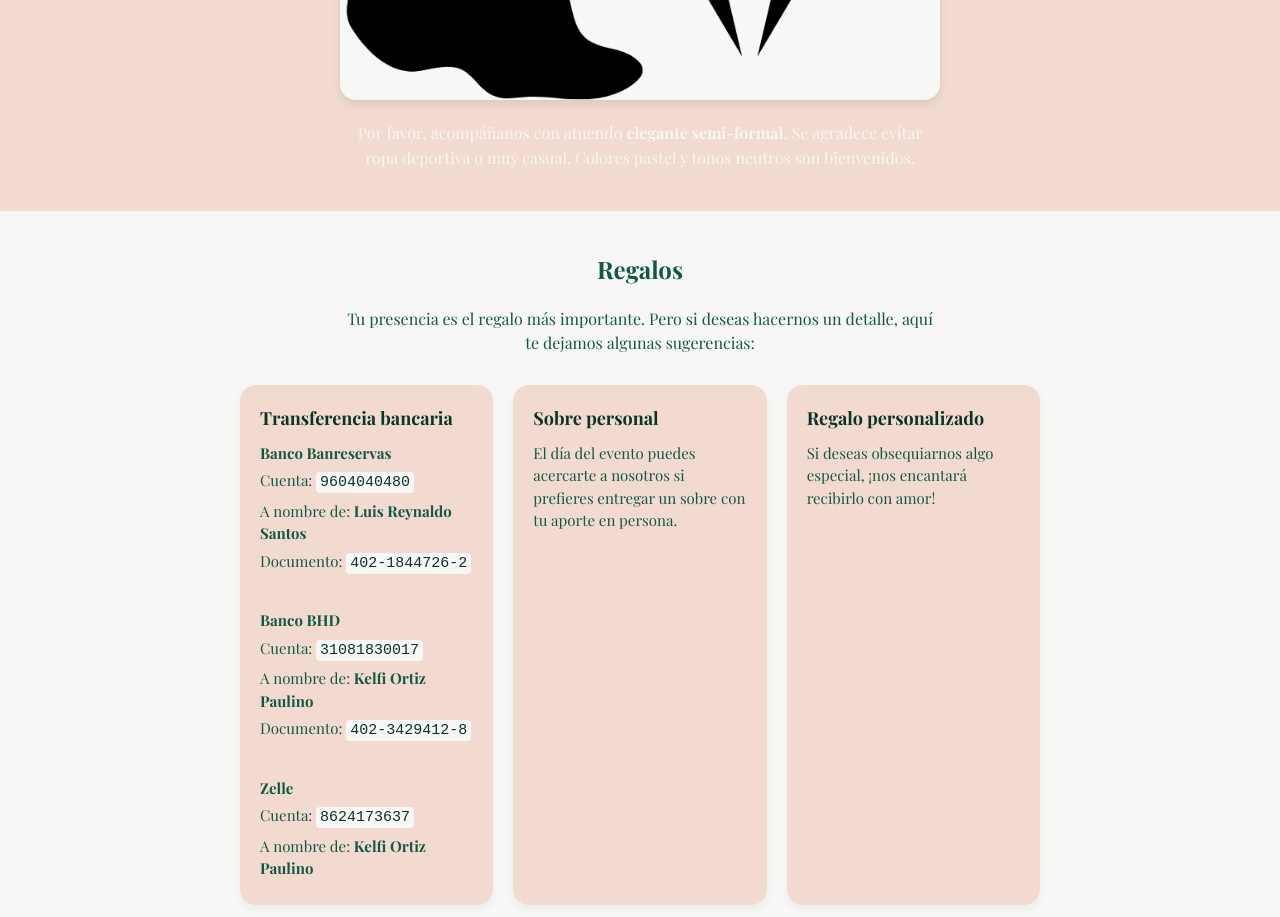
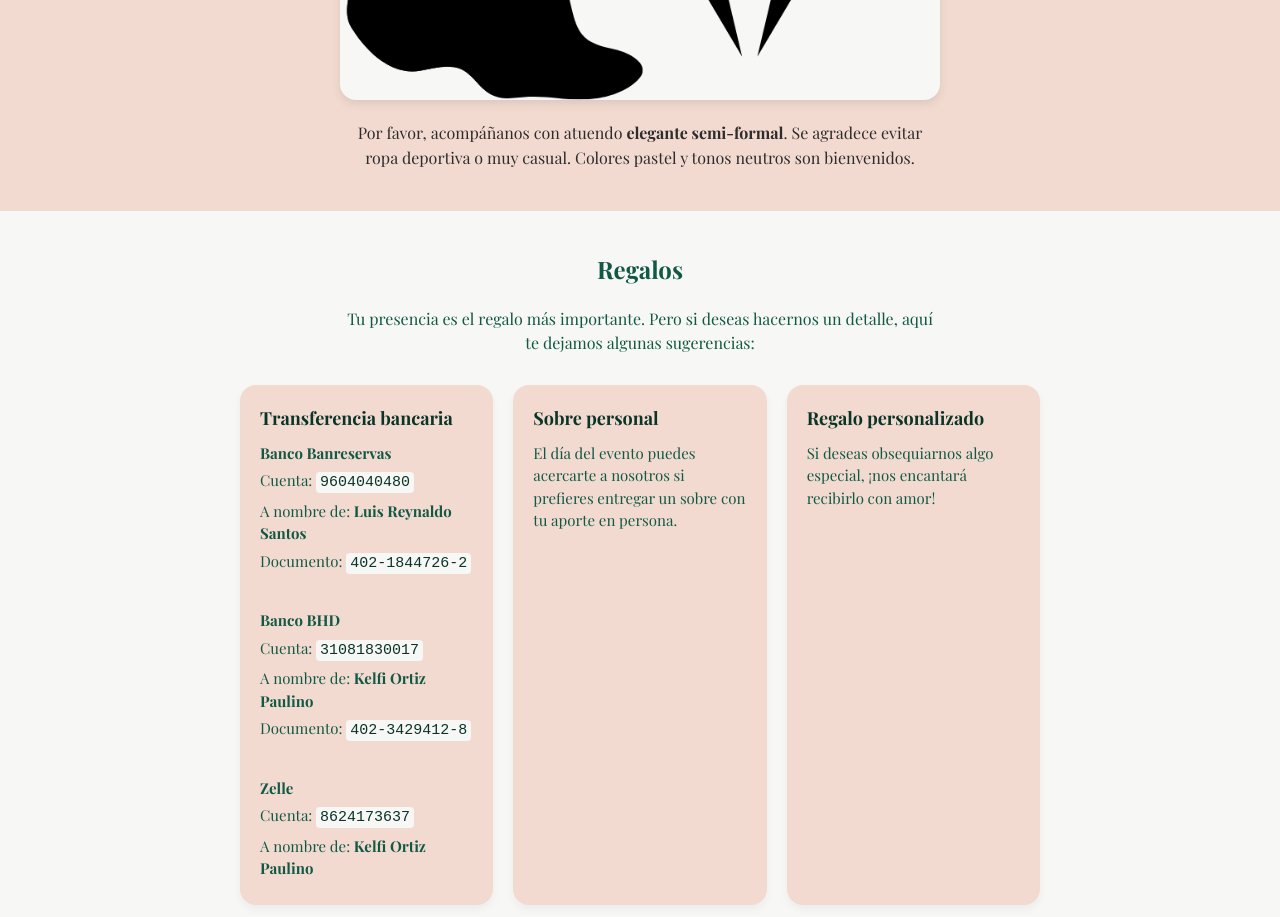
Before and after one commit to luis-santos-almonte/wedding-rsvp, a plain HTML site: page index.html in a window 1280 px wide. Shown: the part 2160-3077 px from the top of the page. Drawn offline with nearby package versions, Linux system fonts and the light colour scheme; a web font is replaced by a local one.

Commit message:
Update style.css

```diff
--- a/style.css
+++ b/style.css
@@ -259,7 +259,7 @@ body {
 
 .dresscode-content p {
   font-size: 16px;
-  color: #F7F7F5;
+  color: #2c2c2c;
   line-height: 1.6;
   padding: 0 10px;
 }
```
